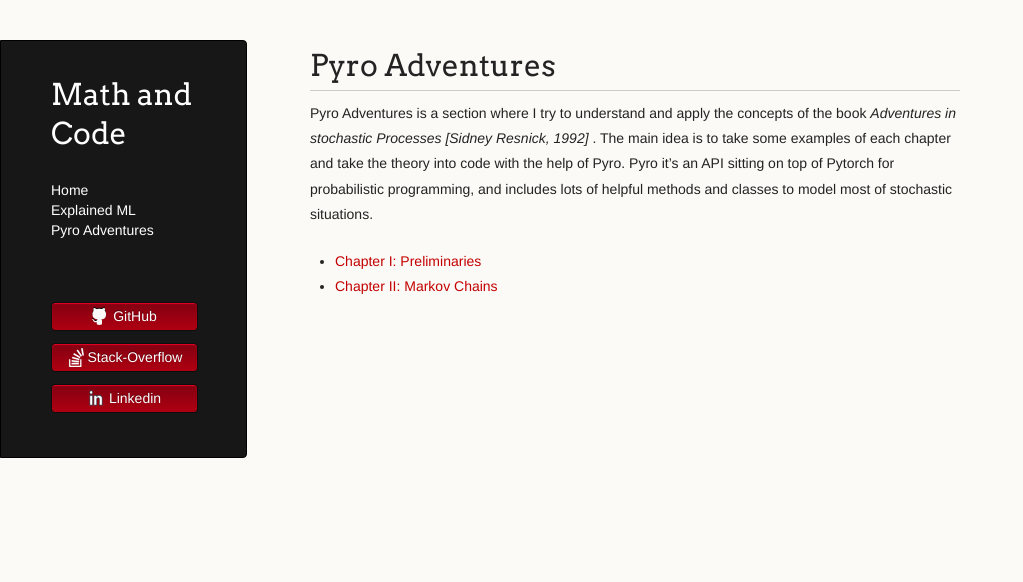
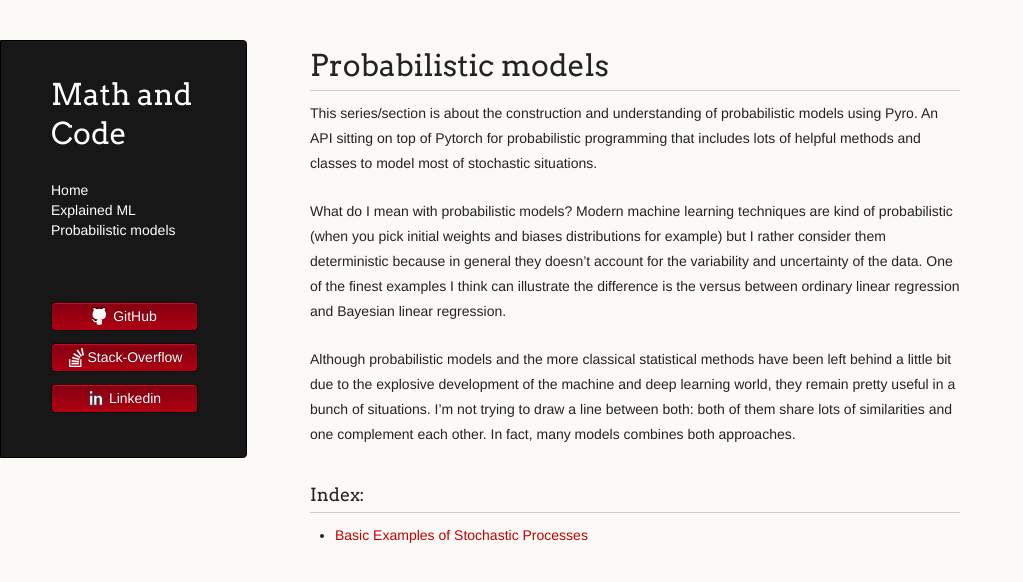
Before and after one commit to LemonPy29/LemonPy29.github.io, a Jekyll site: the page built from pyro-adventures.md, in a window 1280 px wide. Shown: the top 582 px of the page, without its empty margins (0-1023 px from the left). Built offline with Jekyll 4.4.1, drawn with Linux system fonts in a browser that asks for light colours; nearby versions of some CDN libraries; the repository's description, which GitHub fills in, is left out.

Commit message:
Update pyro-adventures.md

```diff
--- a/pyro-adventures.md
+++ b/pyro-adventures.md
@@ -1,10 +1,13 @@
 ---
 layout: page
-title: Pyro Adventures
+title: Probabilistic models
 nav: true
 ---
-Pyro Adventures is a section where I try to understand and apply the concepts of the book *Adventures in stochastic Processes [Sidney Resnick, 1992]* . The main idea is to take some examples of each chapter and take the theory into code with the help of Pyro. Pyro it's an API sitting on top of Pytorch for probabilistic programming, and includes lots of helpful methods and classes to model most of stochastic situations.
+This series/section is about the construction and understanding of probabilistic models using Pyro. An API sitting on top of Pytorch for probabilistic programming that includes lots of helpful methods and classes to model most of stochastic situations.
 
+What do I mean with probabilistic models? Modern machine learning techniques are kind of probabilistic (when you pick initial weights and biases distributions for example) but I rather consider them deterministic because in general they doesn't account for the variability and uncertainty of the data. One of the finest examples I think can illustrate the difference is the versus between ordinary linear regression and Bayesian linear regression.
 
-* [Chapter I: Preliminaries](pyro-adventures/preliminaries.html)
-* [Chapter II: Markov Chains]()
+Although probabilistic models and the more classical statistical methods have been left behind a little bit due to the explosive development of the machine and deep learning world, they remain pretty useful in a bunch of situations. I'm not trying to draw a line between both: both of them share lots of similarities and one complement each other. In fact, many models combines both approaches.
+
+### Index:
+* [Basic Examples of Stochastic Processes](pyro-adventures/preliminaries.html)
```
